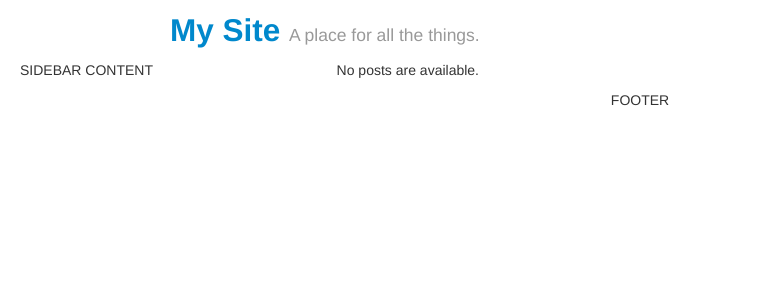
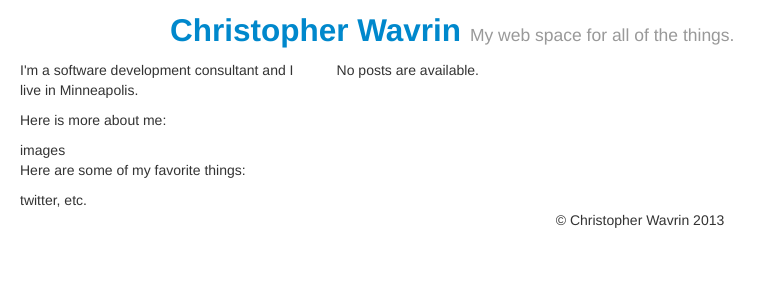
Before and after one commit to wavrin/wavrincom, a Django app: page / in a window 1280 px wide. Shown: the top 300 px of the page, without its empty margins (0-776 px from the left). Run offline with Django 3.2, Linux system fonts and the light colour scheme; data that the repository does not hold is empty; some libraries are stand-ins or nearby versions.

Commit message:
personalizing this stuff

```diff
--- a/blog/templates/blog/detail.html
+++ b/blog/templates/blog/detail.html
@@ -4,5 +4,5 @@
 
 <h1>{{ post.title }}</h1>
 
-<p>{{ post.text }}</p>
+<p>{{ post.text|linebreaks }}</p>
 {% endblock %}
--- a/templates/base.html
+++ b/templates/base.html
@@ -2,7 +2,7 @@
 <html lang="en">
   <head>
     <meta charset="utf-8">
-    <title>My Site</title>
+    <title>Christopher Wavrin</title>
     <link type="text/css" rel="stylesheet" href="{{ STATIC_URL }}bootstrap/css/bootstrap.css" />
 
     <style>.content {padding-top: 80px;}</style>
@@ -14,7 +14,7 @@
       <div class="fill">
         <div class="container">
           <h2>
-              <a href="/" class="brand">My Site</a> <small>A place for all the things.</small>
+              <a href="/" class="brand">Christopher Wavrin</a> <small>My web space for all of the things.</small>
           </h2>
         </div>
       </div>
@@ -23,7 +23,11 @@
     <div class="container-fluid">
       <div class="row-fluid">
         <div class="span3">
-          SIDEBAR CONTENT
+          <p>I'm a software development consultant and I live in Minneapolis.</p>
+          <p>Here is more about me:</p>
+          images <br>
+          <p>Here are some of my favorite things:</p>
+          twitter, etc.
         </div>
         <div class="span9">
           {% block content %}
@@ -33,6 +37,6 @@
       </div>
     </div>
 
-<p class="text-center">FOOTER</p>
+<p class="text-center">&#169; Christopher Wavrin 2013</p>
   </body>
 </html>
```
